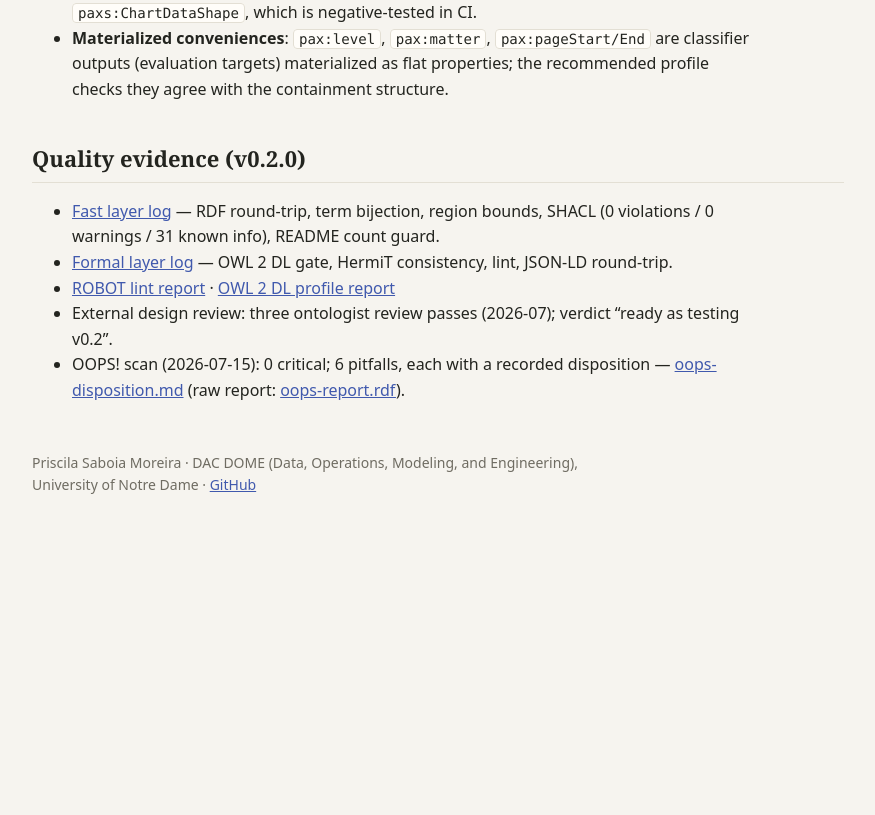
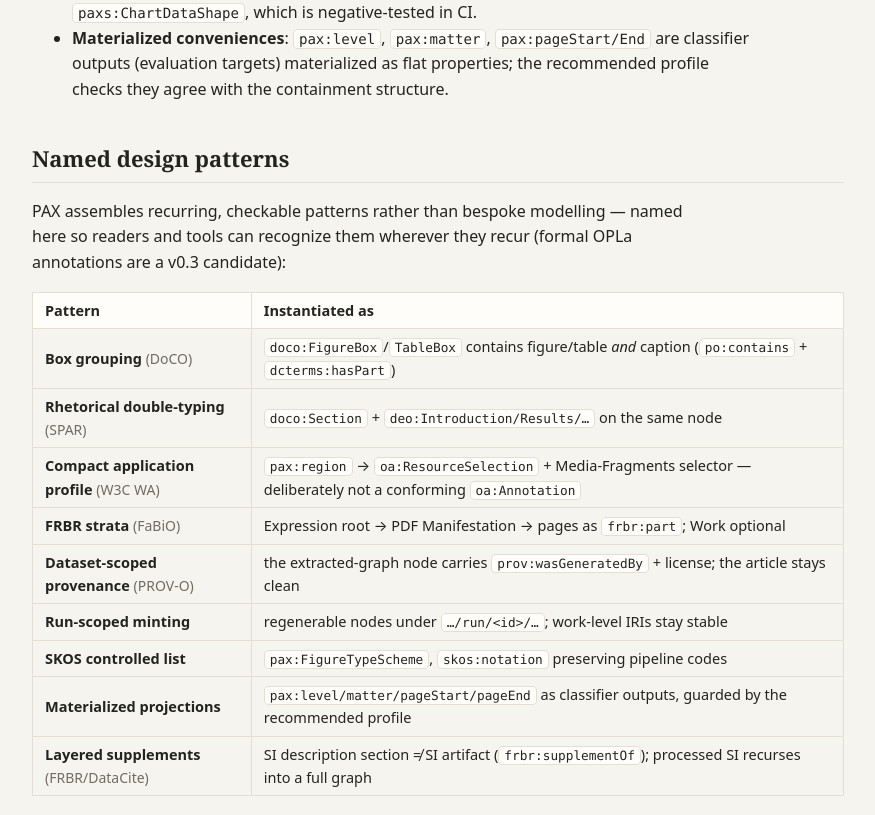
Before and after one commit to ND-DAC-DOME/paper-anatomy, a plain HTML site: page docs/index.html in a window 1280 px wide. Shown: the part 2205-3020 px from the top of the page, without its empty margins (202-1077 px from the left). Before the commit the page ends 2795 px from the top, so only its background shows below. Drawn offline with Linux system fonts and the light colour scheme.

Commit message:
Name the design patterns PAX instantiates (ODP section)
The modelling decisions were already pattern-shaped but unnamed. New
'Named design patterns' section in README + published landing: DoCO box
grouping, SPAR rhetorical double-typing, WA compact application profile,
FRBR strata, dataset-scoped provenance, run-scoped minting, SKOS
controlled list, materialized projections, layered supplements — each
with its instantiation and precedent. Closes the MOMo/ODP-naming gap
from the LA3D methodology comparison; formal OPLa annotations on the
vocabulary itself are queued as a v0.3 candidate.

```diff
--- a/docs/index.html
+++ b/docs/index.html
@@ -128,6 +128,34 @@
         the recommended profile checks they agree with the containment structure.</li>
   </ul>
 
+  <h2>Named design patterns</h2>
+  <p>PAX assembles recurring, checkable patterns rather than bespoke modelling — named here so
+  readers and tools can recognize them wherever they recur (formal OPLa annotations are a v0.3
+  candidate):</p>
+  <table>
+    <tr><th>Pattern</th><th>Instantiated as</th></tr>
+    <tr><td><strong>Box grouping</strong> <span class="muted">(DoCO)</span></td>
+        <td><code>doco:FigureBox</code>/<code>TableBox</code> contains figure/table <em>and</em> caption
+            (<code>po:contains</code> + <code>dcterms:hasPart</code>)</td></tr>
+    <tr><td><strong>Rhetorical double-typing</strong> <span class="muted">(SPAR)</span></td>
+        <td><code>doco:Section</code> + <code>deo:Introduction/Results/…</code> on the same node</td></tr>
+    <tr><td><strong>Compact application profile</strong> <span class="muted">(W3C WA)</span></td>
+        <td><code>pax:region</code> → <code>oa:ResourceSelection</code> + Media-Fragments selector —
+            deliberately not a conforming <code>oa:Annotation</code></td></tr>
+    <tr><td><strong>FRBR strata</strong> <span class="muted">(FaBiO)</span></td>
+        <td>Expression root → PDF Manifestation → pages as <code>frbr:part</code>; Work optional</td></tr>
+    <tr><td><strong>Dataset-scoped provenance</strong> <span class="muted">(PROV-O)</span></td>
+        <td>the extracted-graph node carries <code>prov:wasGeneratedBy</code> + license; the article stays clean</td></tr>
+    <tr><td><strong>Run-scoped minting</strong></td>
+        <td>regenerable nodes under <code>…/run/&lt;id&gt;/…</code>; work-level IRIs stay stable</td></tr>
+    <tr><td><strong>SKOS controlled list</strong></td>
+        <td><code>pax:FigureTypeScheme</code>, <code>skos:notation</code> preserving pipeline codes</td></tr>
+    <tr><td><strong>Materialized projections</strong></td>
+        <td><code>pax:level/matter/pageStart/pageEnd</code> as classifier outputs, guarded by the recommended profile</td></tr>
+    <tr><td><strong>Layered supplements</strong> <span class="muted">(FRBR/DataCite)</span></td>
+        <td>SI description section ≠ SI artifact (<code>frbr:supplementOf</code>); processed SI recurses into a full graph</td></tr>
+  </table>
+
   <h2>Quality evidence (v0.2.0)</h2>
   <ul>
     <li><a href="resources/quality/0.2.0/validate.log">Fast layer log</a> — RDF round-trip, term bijection,
```
Also changed, not shown: 1 other file.
